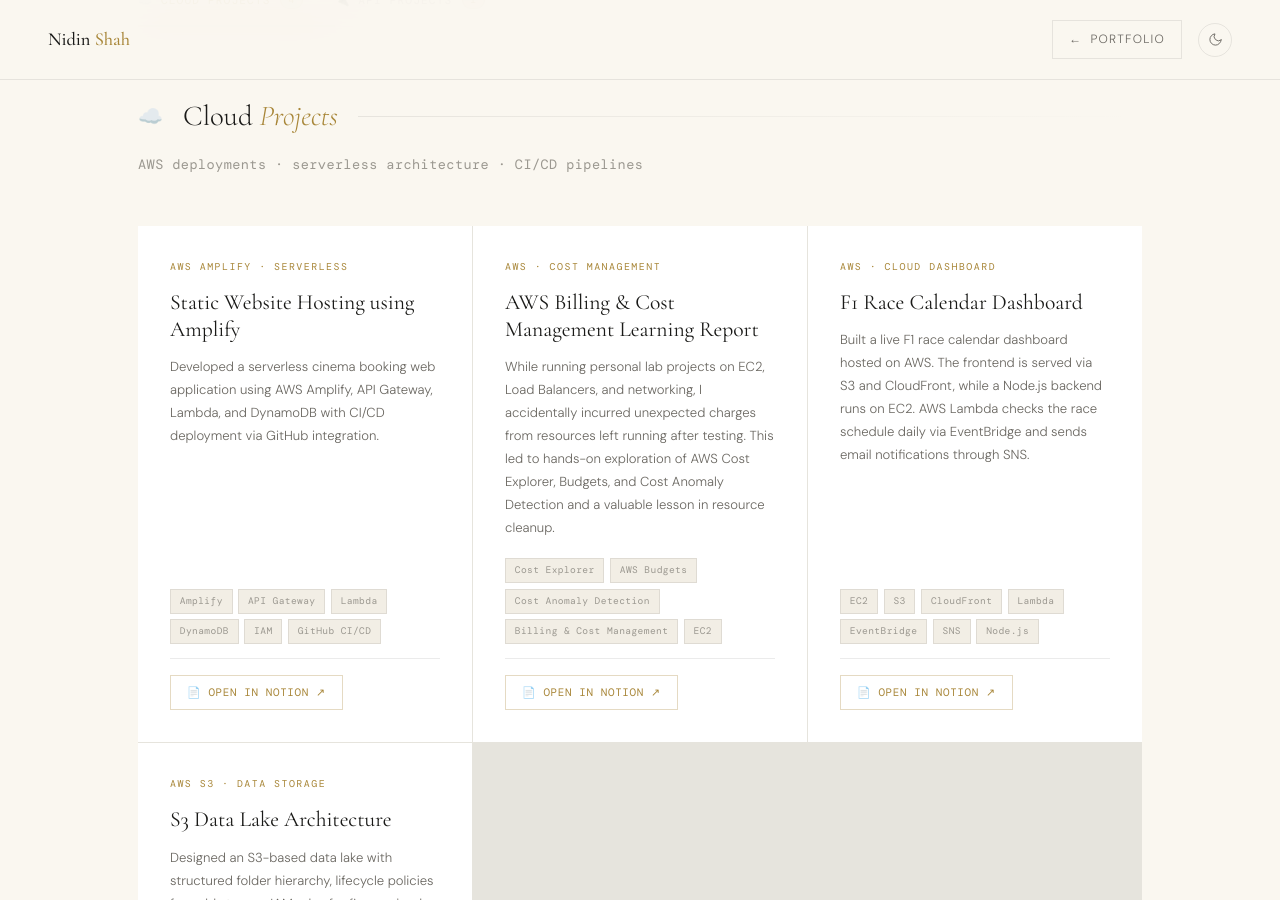
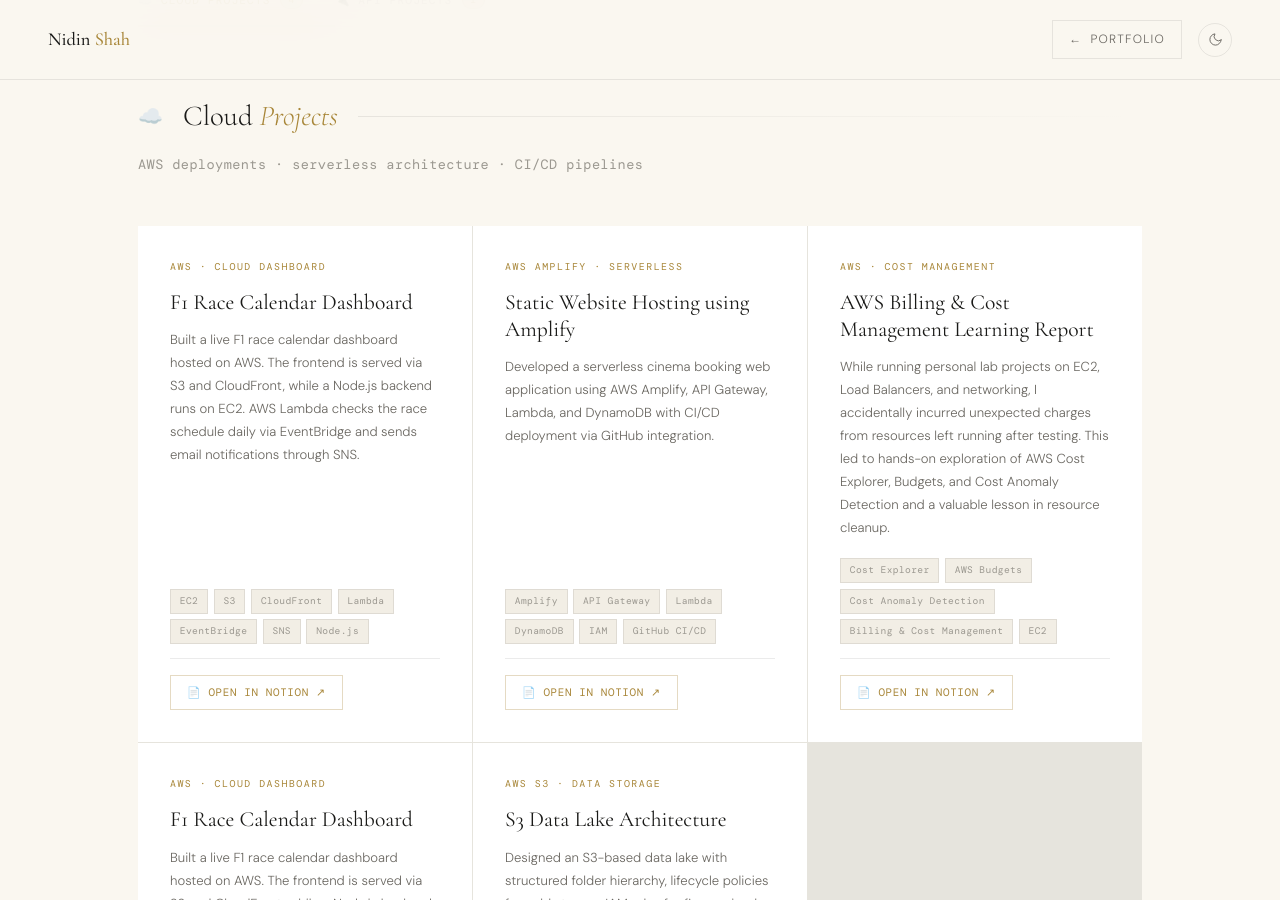
Before and after one commit to nidinshah/nidinshah.github.io, a Jekyll site: the page projects/index.html, which Jekyll copies as it is, in a window 1280 px wide and 900 px high, scrolled down 414 px. Built offline with Jekyll 4.4.1, drawn with Linux system fonts in a browser that asks for light colours.

Commit message:
Reorder projects: F1 first

```diff
--- a/projects/index.html
+++ b/projects/index.html
@@ -110,6 +110,21 @@
     <p class="cat-desc">AWS deployments &middot; serverless architecture &middot; CI/CD pipelines</p>
     <div class="projects-grid">
       <div class="project-card">
+        <div class="project-type">AWS &middot; Cloud Dashboard</div>
+        <h3 class="project-title">F1 Race Calendar Dashboard</h3>
+        <p class="project-desc">Built a live F1 race calendar dashboard hosted on AWS. The frontend is served via S3 and CloudFront, while a Node.js backend runs on EC2. AWS Lambda checks the race schedule daily via EventBridge and sends email notifications through SNS.</p>
+        <div class="project-tags">
+          <span class="project-tag">EC2</span>
+          <span class="project-tag">S3</span>
+          <span class="project-tag">CloudFront</span>
+          <span class="project-tag">Lambda</span>
+          <span class="project-tag">EventBridge</span>
+          <span class="project-tag">SNS</span>
+          <span class="project-tag">Node.js</span>
+        </div>
+        <div class="project-footer"><a class="project-notion-btn" href="https://www.notion.so/F1-Race-Calendar-Dashboard-AWS-Cloud-Project-35e65abd0670803ea2a6ed7003b5763b?source=copy_link" target="_blank" rel="noopener">&#128196; Open in Notion &#8599;</a></div>
+      </div>
+      <div class="project-card">
         <div class="project-type">AWS Amplify &middot; Serverless</div>
         <h3 class="project-title">Static Website Hosting using Amplify</h3>
         <p class="project-desc">Developed a serverless cinema booking web application using AWS Amplify, API Gateway, Lambda, and DynamoDB with CI/CD deployment via GitHub integration.</p>
@@ -151,6 +166,21 @@
     <div class="cat-header"><span class="cat-icon">&#128268;</span><h2 class="cat-title">API <em>Projects</em></h2><div class="cat-line"></div></div>
     <p class="cat-desc">REST APIs &middot; webhook systems &middot; third-party integrations</p>
     <div class="projects-grid">
+      <div class="project-card">
+        <div class="project-type">AWS &middot; Cloud Dashboard</div>
+        <h3 class="project-title">F1 Race Calendar Dashboard</h3>
+        <p class="project-desc">Built a live F1 race calendar dashboard hosted on AWS. The frontend is served via S3 and CloudFront, while a Node.js backend runs on EC2. AWS Lambda checks the race schedule daily via EventBridge and sends email notifications through SNS.</p>
+        <div class="project-tags">
+          <span class="project-tag">EC2</span>
+          <span class="project-tag">S3</span>
+          <span class="project-tag">CloudFront</span>
+          <span class="project-tag">Lambda</span>
+          <span class="project-tag">EventBridge</span>
+          <span class="project-tag">SNS</span>
+          <span class="project-tag">Node.js</span>
+        </div>
+        <div class="project-footer"><a class="project-notion-btn" href="https://www.notion.so/F1-Race-Calendar-Dashboard-AWS-Cloud-Project-35e65abd0670803ea2a6ed7003b5763b?source=copy_link" target="_blank" rel="noopener">&#128196; Open in Notion &#8599;</a></div>
+      </div>
       <div class="project-card">
         <div class="project-type">API Integration &middot; Analytics</div>
         <h3 class="project-title">Site Traffic Monitor</h3>
```
